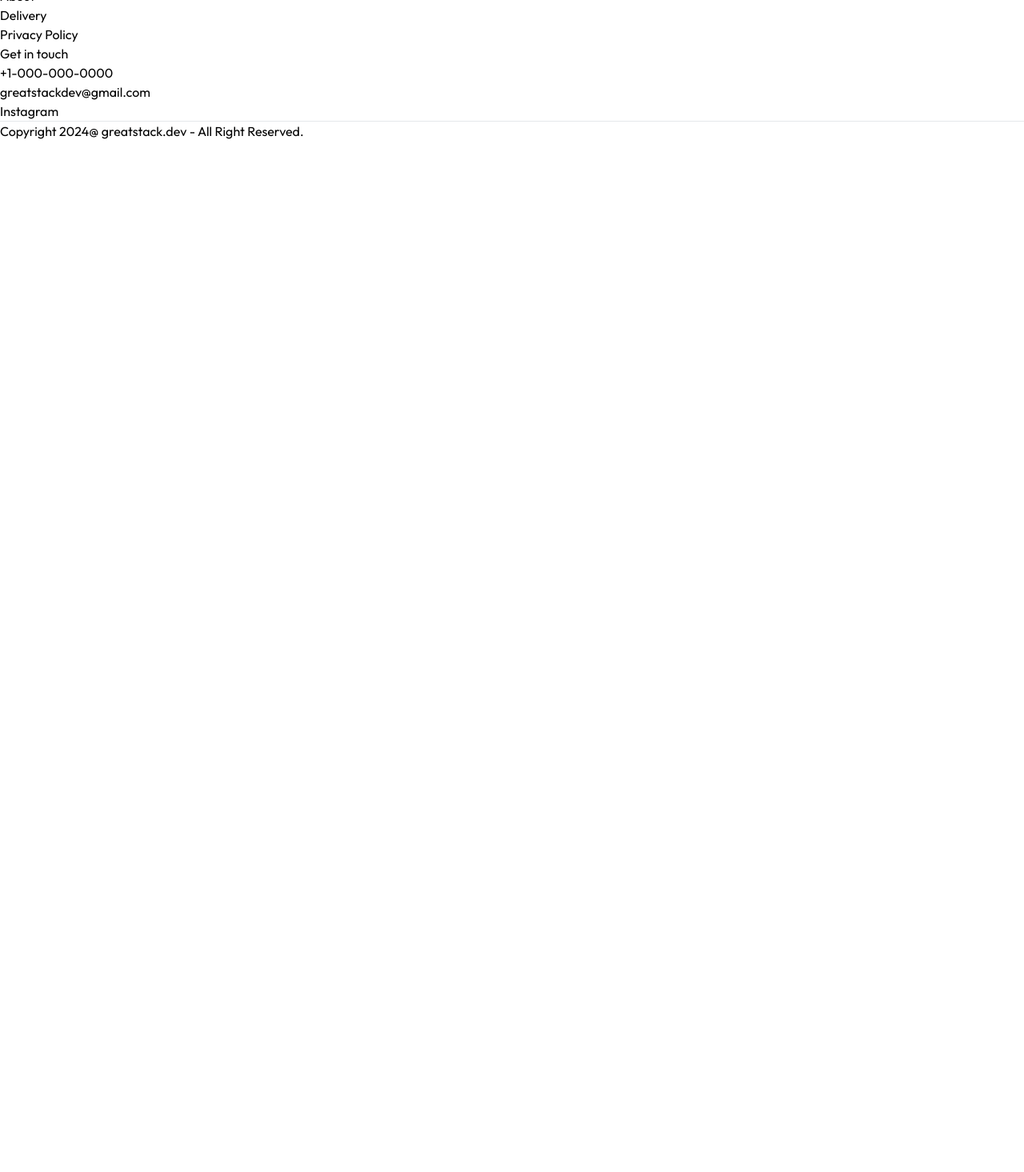
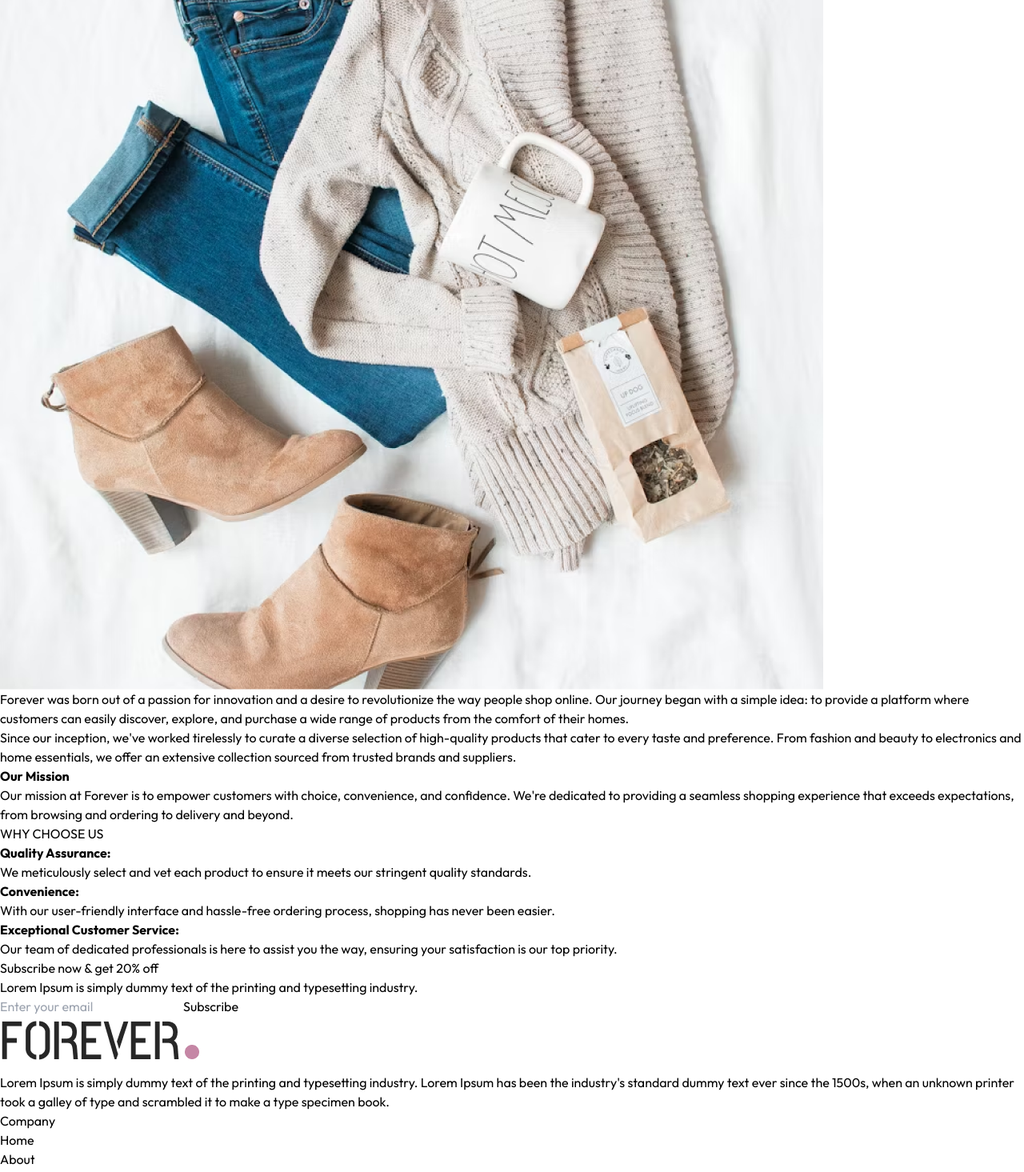
Before and after one commit to nitinpatil77/E-Commerce-MERN, a React (Vite) app in the folder frontend/: page /about in a window 1280 px wide. Shown: the part 730-2195 px from the top of the page at 80% size. Before the commit the page ends 906 px from the top, so only its background shows below. Built offline with nearby package versions, Linux system fonts and the light colour scheme.

Commit message:
Done Front ui

```diff
--- a/frontend/src/pages/About.jsx
+++ b/frontend/src/pages/About.jsx
@@ -1,8 +1,49 @@
 import React from 'react'
-
+import Title from '../components/Title.jsx'
+import { assets } from '../assets/assets.js';
+import NewsLetterBox from '../components/NewsLetterBox.jsx'
 function About() {
   return (
-    <div>About</div>
+    <>
+      <div className='text-2xl text-center pt-8 border-t'>
+        <Title text1={'about'} text2={'us'} />
+      </div>
+      <div className='my-10 flex flex-col md:flex-row gap-16'>
+        <div className='w-full md:max-w-[450px]'>
+          <img src={assets.about_img} alt="about_img" />
+        </div>
+        <div class="flex flex-col justify-center gap-6 md:w-2/4 text-gray-600">
+          <p>Forever was born out of a passion for innovation and a desire to revolutionize the way people shop online. Our journey began with a simple idea: to provide a platform where customers can easily discover, explore, and purchase a wide range of products from the comfort of their homes.</p>
+          <p>Since our inception, we've worked tirelessly to curate a diverse selection of high-quality products that cater to every taste and preference. From fashion and beauty to electronics and home essentials, we offer an extensive collection sourced from trusted brands and suppliers.</p>
+          <b class="text-gray-800">Our Mission</b>
+          <p>Our mission at Forever is to empower customers with choice, convenience, and confidence. We're dedicated to providing a seamless shopping experience that exceeds expectations, from browsing and ordering to delivery and beyond.</p>
+        </div>
+      </div>
+      <div className=' text-xl py-4'>
+        <Title text1={'WHY'} text2={'CHOOSE US'} />
+      </div>
+      <div className='flex flex-col md:flex-row text-sm mb-20'>
+        <div className='border px-10 md:px-16 py-8 sm:py-20 flex flex-col gap-5'>
+          <b>Quality Assurance:</b>
+          <p className="text-gray-600">
+            We meticulously select and vet each product to ensure it meets our stringent quality standards.
+          </p>
+        </div>
+        <div className='border px-10 md:px-16 py-8 sm:py-20 flex flex-col gap-5'>
+          <b>Convenience:</b>
+          <p className="text-gray-600">
+            With our user-friendly interface and hassle-free ordering process, shopping has never been easier.
+          </p>
+        </div>
+        <div className='border px-10 md:px-16 py-8 sm:py-20 flex flex-col gap-5'>
+          <b>Exceptional Customer Service:</b>
+          <p className="text-gray-600">
+            Our team of dedicated professionals is here to assist you the way, ensuring your satisfaction is our top priority.
+          </p>
+        </div>
+      </div>
+      <NewsLetterBox/>
+    </>
   )
 }
 
--- a/frontend/src/pages/Contact.jsx
+++ b/frontend/src/pages/Contact.jsx
@@ -1,8 +1,29 @@
 import React from 'react'
+import Title from '../components/Title'
+import { assets } from '../assets/assets'
+import NewsLetterBox from '../components/NewsLetterBox'
 
 function Contact() {
   return (
-    <div>Contact</div>
+    <div>
+      <div className="text-center text-2xl pt-10 border-t">
+        <Title text1={'contact'} text2={'us'} />
+      </div>
+      <div className='my-10 flex flex-col justify-center md:flex-row gap-10 mb-28'>
+        <div className='w-full md:max-w-[480px]'>
+          <img src={assets.contact_img} alt="contact_img" />
+        </div>
+        <div className='flex flex-col justify-center items-start gap-6'>
+          <p class="font-semibold text-xl text-gray-600">Our Store</p>
+          <p class=" text-gray-500">54709 Willms Station <br /> Suite 350, Washington, USA</p>
+          <p class=" text-gray-500">Tel: (415) 555-0132 <br /> Email: admin@forever.com</p>
+          <p class="font-semibold text-xl text-gray-600">Careers at Forever</p>
+          <p class=" text-gray-500">Learn more about our teams and job openings.</p>
+          <button class="border border-black px-8 py-4 text-sm hover:bg-black hover:text-white transition-all duration-500">Explore Jobs</button>
+        </div>
+      </div>
+      <NewsLetterBox/>
+    </div>
   )
 }
 
```
